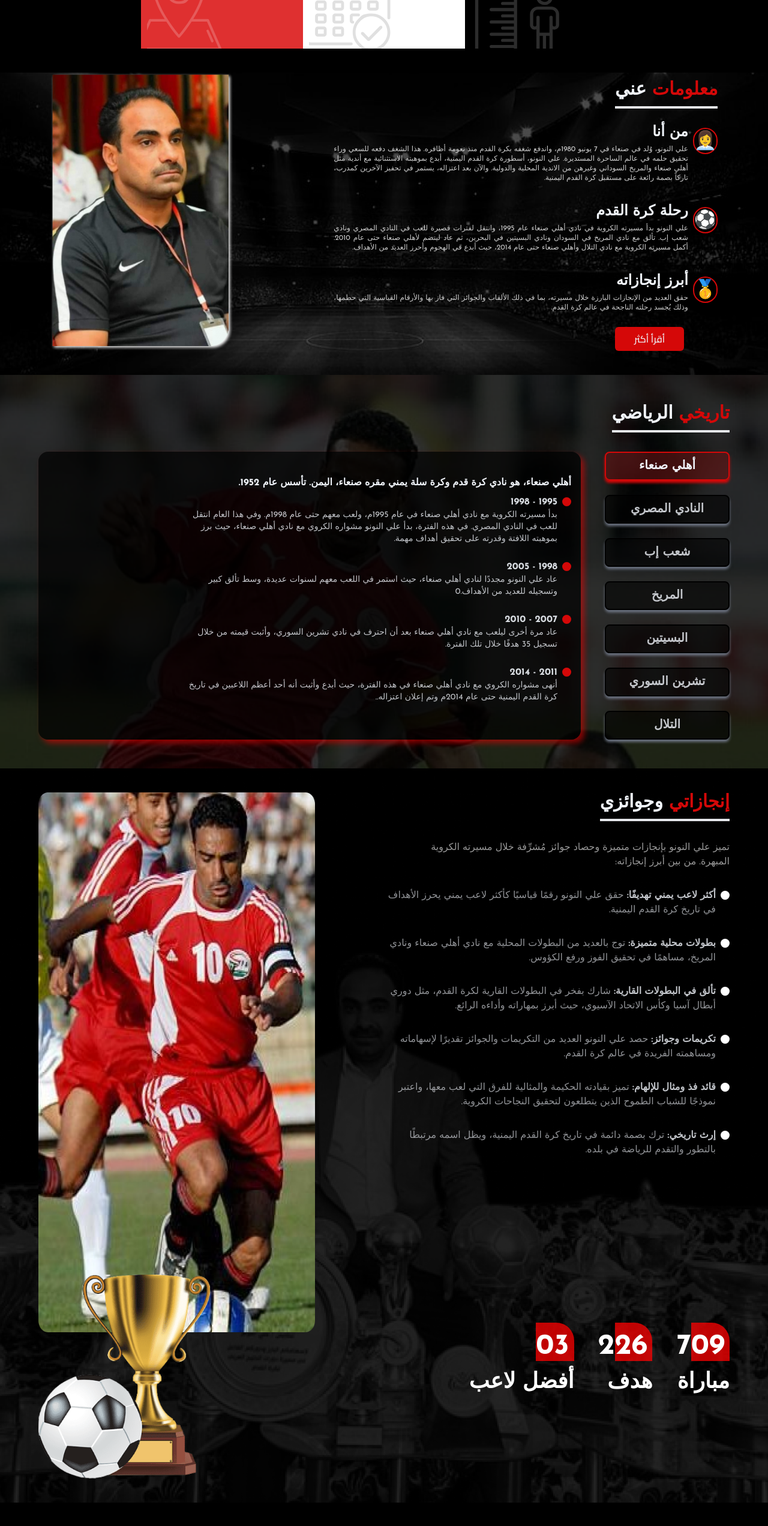
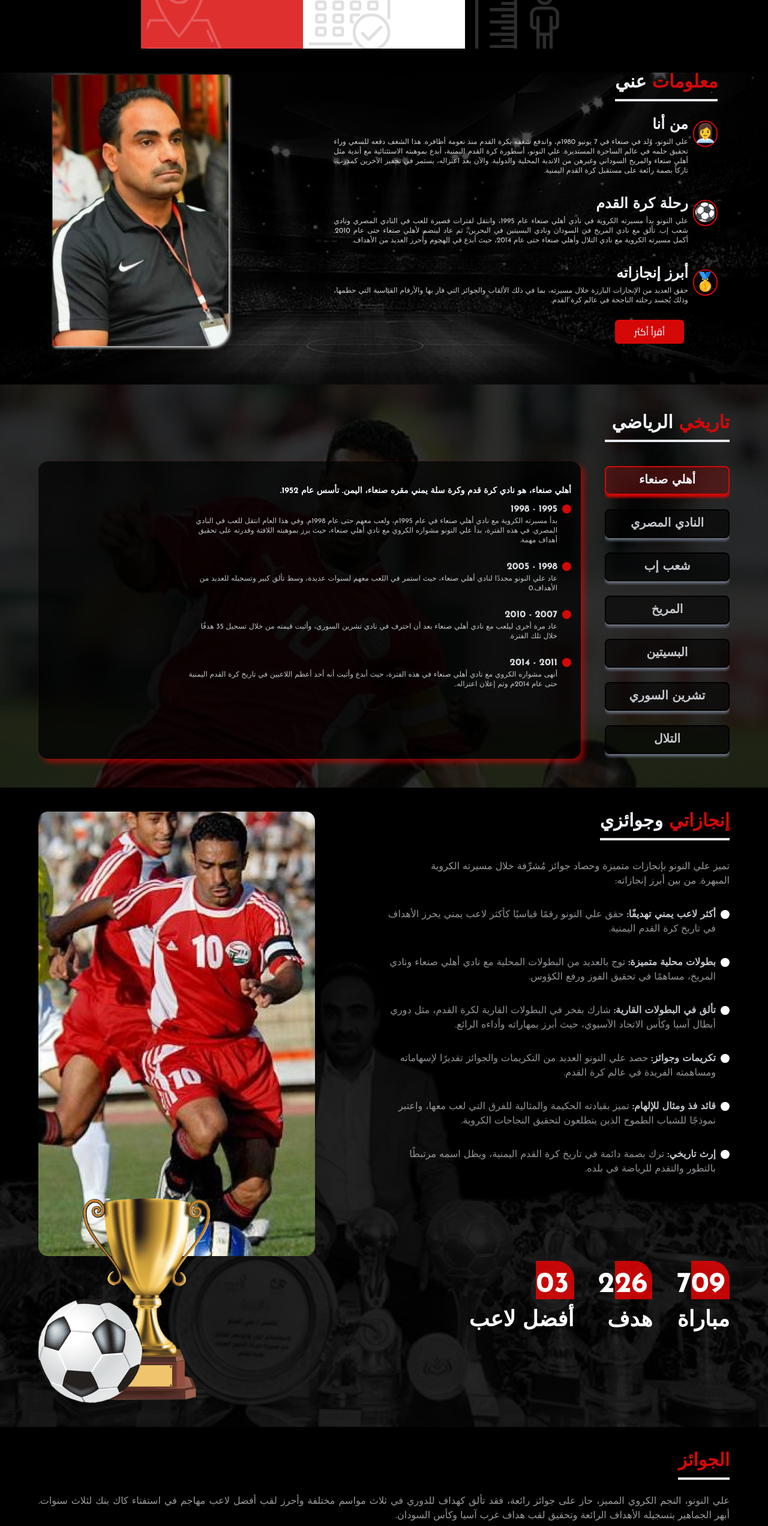
Before and after one commit to The3Techies/Al-Nono, a React (Vite) app: page / in a window 1280 px wide. Shown: the part 840-3384 px from the top of the page at 60% size. Built offline with nearby package versions, Linux system fonts and the light colour scheme.

Commit message:
responsive done

```diff
--- a/src/App.tsx
+++ b/src/App.tsx
@@ -21,7 +21,7 @@ function App() {
      <MyHistory/>
      <Achievements/>
      <Awards/>
-     <Gallery/>
+     {/* <Gallery/> */}
      <Education/>
      <Contact/>
     </div>
--- a/src/Component/AboutMe.tsx
+++ b/src/Component/AboutMe.tsx
@@ -52,20 +52,20 @@ const handleScrollToComponent = () => {
 
 const AboutMe: React.FC = () => {
   return (
-    <div id='AboutMe' className="bg-center bg-cover mt-10 pb-10 bg-[url(/AboutMeImgs/AboutMeBg.webp)] " >
+    <div id='AboutMe' className="bg-center bg-cover mt-10 pb-10 bg-[url(/AboutMeImgs/AboutMeBg.webp)]" >
 
-      <div className="flex flex-col-reverse md:flex-row justify-around items-end ">
+      <div className="flex flex-col-reverse md:flex-row justify-around items-start ">
 
-        <div className="w-[50%]">
+        <div className="md:w-[50%] p-6 md:p-0">
 
-          <h1 className="text-3xl 2xl:text-5xl font-bold text-[#F0F4FA] w-fit border-b-4 pb-2 mb-2">
+          <h1 className="text-3xl 2xl:text-5xl font-bold text-[#F0F4FA] w-fit border-b-4 pb-2 mb-2 ">
             <span className=" text-[#D50808]">معلومات</span> عني
           </h1>
 
           {aboutDataHtml}
 
           <button
-            className="py-2 px-8 bg-[#D50808] text-[#F0F4FA] rounded-md font-medium font-cairo mr-14 mt-2"
+            className="py-2 px-8 bg-[#D50808] text-[#F0F4FA] rounded-md font-medium font-cairo md:mr-14 mt-2"
             onClick={handleScrollToComponent}
           >
             أقرأ أكثر
@@ -73,8 +73,8 @@ const AboutMe: React.FC = () => {
 
         </div>
 
-        <div className="rounded-s-sm ">
-          <img src={image} alt="ali alnon image" className="w-full h-[29rem] " />
+        <div className="rounded-s-sm self-center mb-4">
+          <img src={image} alt="ali alnon image" className="w-auto h-[29rem] " />
         </div>
 
       </div>
--- a/src/Component/Achievements.tsx
+++ b/src/Component/Achievements.tsx
@@ -35,7 +35,7 @@ const myAchievementsHtml = myAchievements.map((section, index) => (
   <div key={index} className="flex gap-2 mt-8 ">
 
     <div className="w-[15px] h-[15px] rounded-full bg-[#fff] mt-1"></div>
-        <p className=" w-[80%] "><span className="text-[#F0F4FA] text-opacity-80 font-bold">{section.title}</span><span className=" text-[#F0F4FA] text-opacity-60">{section.description}</span></p>
+    <p className="md:w-[80%] w-[90%]"><span className="text-[#F0F4FA] text-opacity-80 font-bold">{section.title}</span><span className=" text-[#F0F4FA] text-opacity-60">{section.description}</span></p>
 
   </div>
 
@@ -46,21 +46,21 @@ const Achievements: React.FC = () => {
   return (
     <div className="bg-cover bg-lightgray bg-[url('/AchievementsImgs/AchievementsBg.png')] py-10 flex flex-col items-center">
 
-            <div className="flex w-[90%] justify-between">
+      <div className="flex flex-col md:flex-row w-[90%] justify-between">
         <div>
           <h1 className="text-3xl font-bold text-[#F0F4FA] w-fit border-b-4 pb-2 mb-2">
             <span className=" text-[#D50808]">إنجازاتي</span> وجوائزي
           </h1>
-                    <p className="text-[#FFFFFF] text-opacity-60 mt-8 w-[80%]">تميز علي النونو بإنجازات متميزة وحصاد جوائز مُشرِّفة خلال مسيرته الكروية المبهرة. من بين أبرز إنجازاته:</p>
+          <p className="text-[#FFFFFF] text-opacity-60 mt-8 md:w-[80%]">تميز علي النونو بإنجازات متميزة وحصاد جوائز مُشرِّفة خلال مسيرته الكروية المبهرة. من بين أبرز إنجازاته:</p>
           {myAchievementsHtml}
         </div>
 
-                <img src="/AchievementsImgs/AchievementsMainImg.webp" alt="AchievementsMainImg" className="w-[40%] h-[900px] rounded-xl" />
+        <img src="/AchievementsImgs/AchievementsMainImg.webp" alt="AchievementsMainImg" className="w-[40%] h-auto rounded-xl hidden md:flex" />
       </div>
 
-            <div className="flex w-[90%] justify-between">
+      <div className="flex w-[90%] justify-between md:mt-0 mt-14">
 
-                <div className="flex gap-10 w-[50%] ">
+        <div className="flex gap-10 w-[50%] mt-6">
 
           <div>
             <h1 className="text-[#FFF] font-bold text-5xl mb-4">7<span className="bg-[#FF0202] bg-opacity-75 rounded-tr-[30px] pt-4 pr-2">09</span></h1>
@@ -78,7 +78,7 @@ const Achievements: React.FC = () => {
           </div>
         </div>
 
-                <img src="/AchievementsImgs/Achievements2edImg.webp" alt="Achievements2edImg.webp" className="w-[25%] -mt-24 2xl:-mt-40" />
+        <img src="/AchievementsImgs/Achievements2edImg.webp" alt="Achievements2edImg.webp" className="w-[25%] -mt-24 2xl:-mt-40 hidden md:flex" />
       </div>
 
     </div>
--- a/src/Component/Awards.tsx
+++ b/src/Component/Awards.tsx
@@ -24,14 +24,14 @@ const awardsData: SectionData[] = [
 ]
 
 const awardsDataHtml = awardsData.map((section, index) => (
-    <div key={index} className="flex justify-between mb-6">
+  <div key={index} className="flex md:flex-row flex-col justify-between mb-6">
 
-        <div className="bg-[url(/AwardsImgs/AwardsBgSmall.webp)] bg-cover h-[200px] w-[30%] border-[1px] border-[#fff] flex justify-around items-center p-4">
-            <img src={section.imgUrl} alt={`award ${index} img`} />
+    <div className="bg-[url(/AwardsImgs/AwardsBgSmall.webp)] bg-cover md:h-[200px] md:w-[30%]  border-[1px] border-[#fff] flex justify-around items-center p-4">
+      <img src={section.imgUrl} alt={`award ${index} img`} className="w-14 h-14 md:w-auto md:h-auto" />
       <h1 className="text-[#fff] font-bold text-3xl text-center">{section.title}</h1>
     </div>
 
-        <div className="bg-[url(/AwardsImgs/AwardsBgBig.webp)] bg-cover  h-[200px] w-[68%] border-[1px] border-[#fff] flex justify-center items-center">
+    <div className="bg-[url(/AwardsImgs/AwardsBgBig.webp)] bg-cover h-[200px] md:w-[68%] border-[1px] border-[#fff] flex justify-center items-center">
       <p className="text-[#F0F4FA] text-opacity-80 text-center text-sm p-4">{section.info}</p>
     </div>
 
--- a/src/Component/Contact.tsx
+++ b/src/Component/Contact.tsx
@@ -51,9 +51,6 @@ const Contact: React.FC = () => {
                 <div className="h-[2px] w-full bg-[#F0F4FA] bg-opacity-60 mt-6"></div>
                 <p className="text-[#F0F4FA] text-opacity-80 font-bold mt-4"> جميع الحقوق محفوظة <span className="">ProTechies 2023</span></p>
             </div>
-
-            <div className="w-full bg-[black] text-center text-[#fff] font-bold text-xl p-2 mt-4">AboGhanem</div>
-
         </div>
     )
 }
--- a/src/Component/Education.tsx
+++ b/src/Component/Education.tsx
@@ -22,11 +22,11 @@ const Education: React.FC = () => {
 
                 <div className="flex mt-4">
 
-                    <div className="w-[60%]">
+                    <div className="md:w-[60%] w-auto">
                         {educationDataHtml}
                     </div>
 
-                    <img src="/EducationImgs/EducationMainImg.webp" alt="EducationMainImg" className="h-[26rem] object-cover" />
+                    <img src="/EducationImgs/EducationMainImg.webp" alt="EducationMainImg" className="h-[26rem] object-cover hidden md:flex" />
 
                 </div>
             </div>
--- a/src/Component/Gallery.tsx
+++ b/src/Component/Gallery.tsx
@@ -53,7 +53,6 @@ const Gallery: React.FC = () => {
 
                     <div className="flex flex-row-reverse justify-center w-[90%] h-96 2xl:h-[34rem] gap-3 select-none">
 
-
                         <img src={`/GalleryImgs/GalleryImg${firsImgNum}.webp`} alt={`GalleryImg ${firsImgNum}`} className="w-[33%] h-full object-cover" />
                         <img src={`/GalleryImgs/GalleryImg${secondImgNum}.webp`} alt={`GalleryImg ${secondImgNum}`} className="w-[33%] h-full object-cover" />
                         <img src={`/GalleryImgs/GalleryImg${thirdImgNum}.webp`} alt={`GalleryImg ${thirdImgNum}`} className="w-[33%] h-full  object-cover" />
--- a/src/Component/MyHistory.tsx
+++ b/src/Component/MyHistory.tsx
@@ -53,14 +53,14 @@ const MyHistory: React.FC = () => {
 
   const infoHtml = info[indexactive].years.map((year, index) => {
     return (
-            <div id="MyHistory" key={index} className="flex gap-2 mt-2 ">
+      <div id="MyHistory" key={index} className="flex  gap-2 mt-2 ">
 
         <div className="w-[15px] h-[15px] rounded-full bg-[#D50808] mt-1"></div>
 
-                <div className="max-w-[70%]">
-                    <h1 className="text-[#F0F4FA] text-opacity-90 font-bold text-md" >{year}</h1>
+        <div className="md:max-w-[70%] w-[90%]">
+          <h1 className="text-[#F0F4FA] text-opacity-90 font-bold md:text-md text-md" >{year}</h1>
           {info[indexactive].description[index].map((pr, idx) =>
-                        <p key={idx} className="text-[#F0F4FA] text-opacity-80 text-sm mb-4">{pr}</p>
+            <p key={idx} className="text-[#F0F4FA] text-opacity-80 text-xs mb-4">{pr}</p>
           )}
         </div>
 
@@ -72,7 +72,7 @@ const MyHistory: React.FC = () => {
     <button
       key={index}
       className={
-                " w-52 h-12 rounded-lg text-xl font-bold shadow-[0_4px_4px_0px] bg-opacity-60" +
+        "md:w-58 md:h-12 md:p-0 text-center p-2 rounded-lg md:text-xl text-sm font-bold shadow-[0_4px_4px_0px] bg-opacity-60" +
         (index === indexactive
           ? "  shadow-[#D50808] text-[#F0F4FA] border-2 border-[#D50808] bg-[#641313]"
           : " shadow-gray-500 text-[#F0F4FA] text-opacity-80 border-2 border-black bg-black ")
@@ -84,25 +84,26 @@ const MyHistory: React.FC = () => {
   ));
 
   return (
-        <div className="bg-cover bg-lightgray bg-[url('/MyHistoryImgs/BgMyHistory.png')] py-12 flex justify-center ">
-
-            <div className="flex w-[90%] justify-between">
-
-                <div className="flex flex-col gap-6 ">
-                    <h1 className="text-3xl font-bold text-[#F0F4FA] w-fit border-b-4 pb-2 mb-2">
+    <div className="bg-cover bg-lightgray bg-[url('/MyHistoryImgs/BgMyHistory.png')] py-12 flex justify-center">
+      <div className="flex flex-col md:flex-row w-[90%] justify-between">
+        <div className="flex flex-col gap-6 md:flex-col ">
+          <h1 className="text-3xl font-bold text-[#F0F4FA] md:w-52 w-fit border-b-4 pb-2 mb-2">
             <span className=" text-[#D50808]">تاريخي </span> الرياضي
           </h1>
+          <div className="flex md:flex-col flex-row gap-6 overflow-x-auto py-2">
             {btnsHtml}
           </div>
-
-                <div className="w-full mr-10 mt-20 rounded-2xl bg-[#000] bg-opacity-70 shadow-[6px_6px_10px_0px_rgba(255,2,2,0.5)] pt-10 pr-4">
-                    <h1 className="text-[#F0F4FA] text-md font-bold max-w-[90%] text-justify">{info[indexactive].header}</h1>
+        </div>
+        <div className="w-full md:mr-10 md:mt-20 mt-2 rounded-2xl bg-[#000] bg-opacity-70 shadow-[6px_6px_10px_0px_rgba(255,2,2,0.5)] pt-10 pr-4">
+          <h1 className="text-[#F0F4FA] md:text-md text-sm font-bold max-w-[90%] text-justify">
+            {info[indexactive].header}
+          </h1>
           {infoHtml}
         </div>
-
       </div>
     </div>
   );
+
 };
 
 export default MyHistory;
```
Lines whose indentation alone changed are shown as unchanged.
